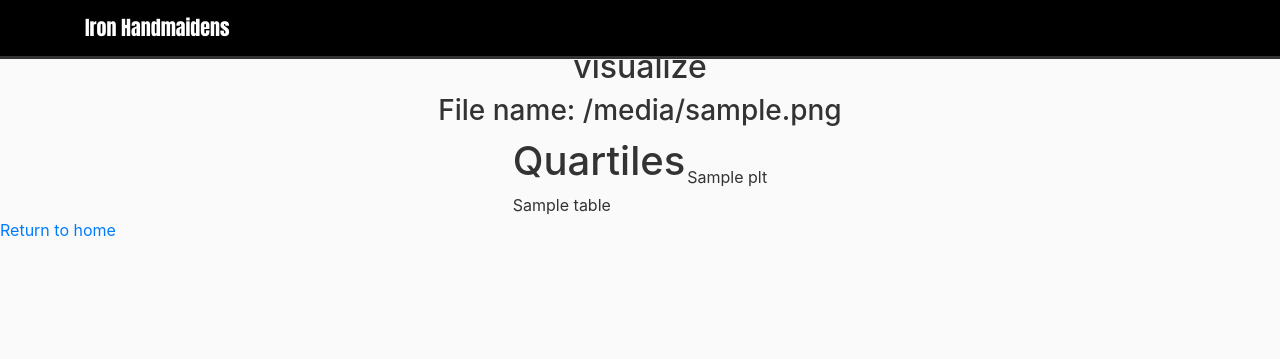
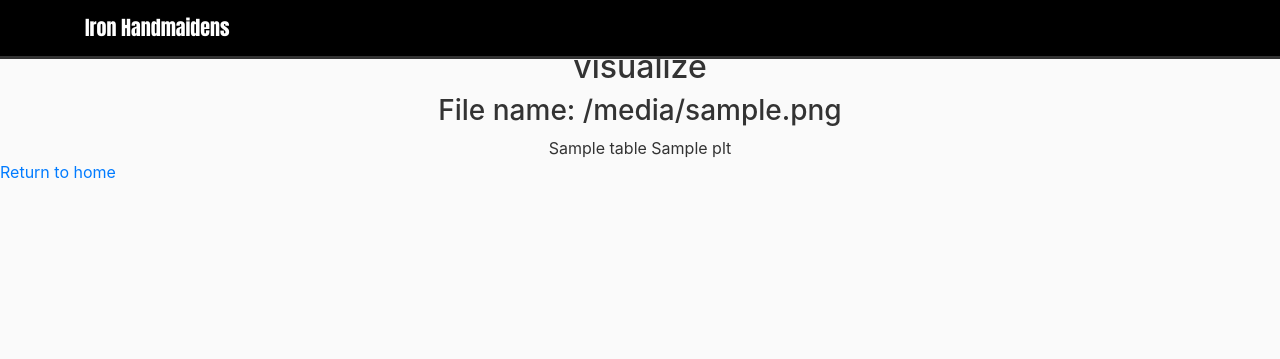
Before and after one commit to eearchey/iron_handmaidens, a Django app: template iron_handmaidens/data/templates/data/visualize.html in a window 1280 px wide. Shown: the top 359 px of the page. Run offline with Django 3.2, Linux system fonts and the light colour scheme; the template is opened without the code that fills it: most values are stand-ins (such as "Sample title", 1, 10 or a date in 2020); some libraries are stand-ins or nearby versions.

Commit message:
Improved performace by receiving plotly js through internet, also reformated

```diff
--- a/iron_handmaidens/data/templates/data/visualize.html
+++ b/iron_handmaidens/data/templates/data/visualize.html
@@ -1,19 +1,11 @@
 {% extends "data/base.html" %}
 {% block content %}
+<script src="https://cdn.plot.ly/plotly-2.9.0.min.js"></script>
 <div align="center">
 	<h2>visualize</h2>
 	<h3>File name: {{ filename }}</h3>
-	<table>
-		<tr>
-			<td>
-				<h1 align="center">Quartiles</h1>
-				{{ table | safe }}
-			</td>
-			<td>
-				{{ plt | safe }}
-			</td>
-		</tr>
-	</table>
+	{{ table | safe }}
+	{{ plt | safe }}
 </div>
 <p><a href="{% url 'data-home' %}">Return to home</a></p>
 {% endblock content %}
```
